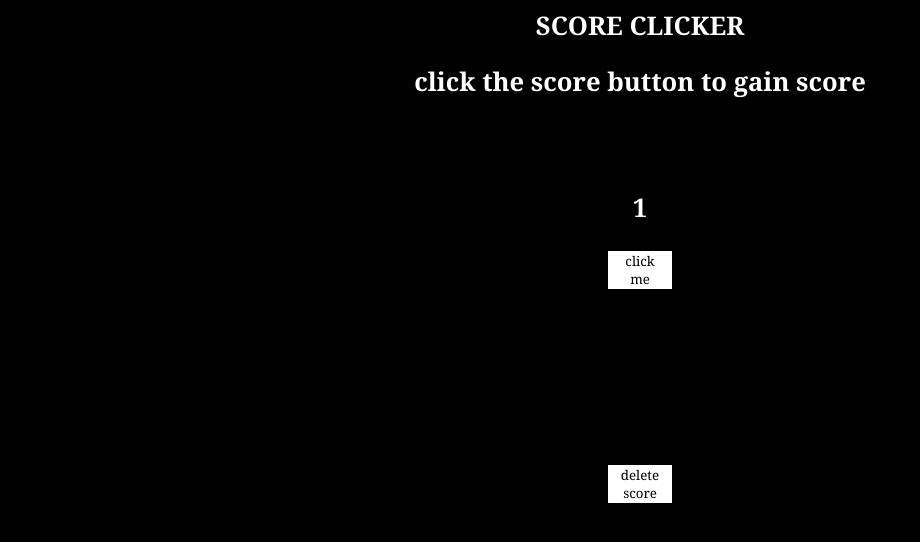
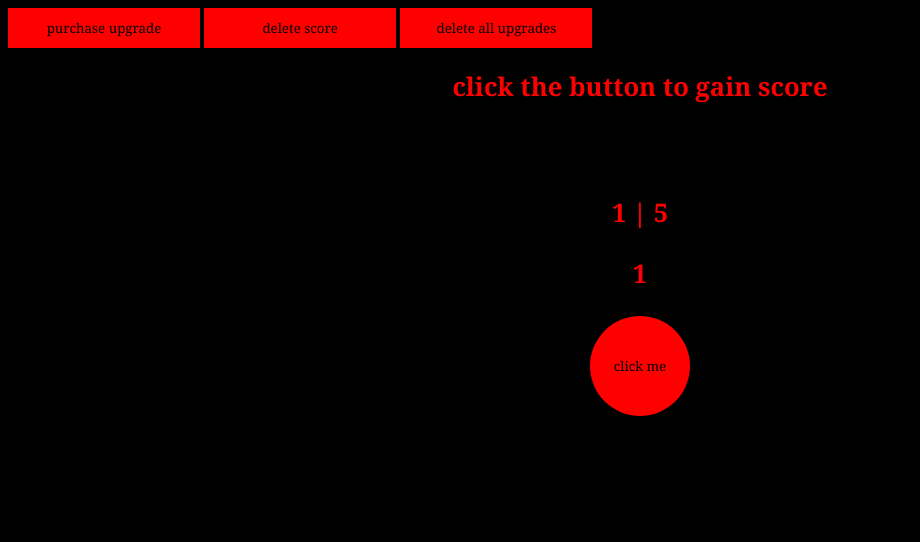
Before and after one commit to 1234jonas/clicker, a plain HTML site: page index.html in a window 1280 px wide. Both pictures are taken after a click on the button "click me". Shown: the whole page, without its empty margins (0-920 px from the left). Drawn offline with Linux system fonts and the light colour scheme.

Commit message:
Add files via upload

```diff
--- a/index.html
+++ b/index.html
@@ -4,28 +4,29 @@
 
         <link rel="stylesheet" href="styles.css">
         <script src="index.js"></script>
-        <title>SCORE CLICKER</title>
         <meta name="viewport" content="width=device-width, initial-scale=1.0, maximum-scale=1.0, user-scalable=no">
 
     </head>
 
     <body>
 
-        <h1 class="h1andh2andh3">SCORE CLICKER</h1>
-        <h2 class="h1andh2andh3">click the score button to gain score</h2><br><br>
-        <h3 id="score" class="h1andh2andh3">score: 0</h3>
+        <div>
+
+            <button id="purchaseupgrade" class="topbarbuttons">purchase upgrade</button>
+            <button id="deletescore" class="topbarbuttons">delete score</button>
+            <button id="deleteallupgrades" class="topbarbuttons">delete all upgrades</button>
+
+        </div>
+
+        <h2 class="h2andh3">click the button to gain score</h2><br><br>
+        <h3 id="perclickandcost" class="h2andh3">1 | 5</h3>
+        <h3 id="score" class="h2andh3">score: 0</h3>
 
         <div class="buttons_container">
 
-            <button id="clickme" class="buttons">click me</button>
+            <button id="clickme" class="button">click me</button>
 
         </div><br><br><br><br><br><br><br><br>
-
-        <div class="buttons_container">
-
-            <button id="deletescore" class="buttons">delete score</button>
-
-        </div>
 
     </body>
 
--- a/index.js
+++ b/index.js
@@ -31,13 +31,15 @@ function deleteCookie(name) {
 
 }
 
+let clickFactor = 1;
+let cost = 5;
 let score = parseInt(getCookie('score')) || 0;
 const scoretext = document.getElementById("score");
 scoretext.textContent = score;
 
 function clickmeClick() {
 
-    score++;
+    score = score + clickFactor;
     scoretext.textContent = score;
     setCookie('score', score);
 
@@ -52,7 +54,31 @@ function deletescoreClick() {
 
 }
 
+function upgrade() {
+
+    if(score >= cost) {
+
+        score = score - cost;
+        cost = cost * 2;
+        clickFactor = clickFactor + 1;
+        document.getElementById("perclickandcost").textContent = `${clickFactor} | ${cost}`;
+        scoretext.textContent = score;
+
+    }
+
+}
+
+function deleteAllUpgrades() {
+
+    clickFactor = 1;
+    cost = 5;
+    document.getElementById("perclickandcost").textContent = `${clickFactor} | ${cost}`;
+
+}
+
 document.getElementById("clickme").addEventListener('click', clickmeClick);
 document.getElementById("deletescore").addEventListener('click', deletescoreClick);
+document.getElementById("purchaseupgrade").addEventListener('click', upgrade);
+document.getElementById("deleteallupgrades").addEventListener('click', deleteAllUpgrades);
 
 })
--- a/styles.css
+++ b/styles.css
@@ -1,26 +1,26 @@
 body {
 
     background-color: black;
-    color: white;
+    color: red;
     font-family: Georgia, 'Times New Roman', Times, serif;
 
 }
 
 ::selection {
 
-    background-color: white;
+    background-color: red;
     color: black;
 
 }
 
 ::-moz-selection {
 
-    background-color: white;
+    background-color: red;
     color: black;
 
 }
 
-.h1andh2andh3 {
+.h2andh3 {
 
     text-align: center;
     font-size: 2vw;
@@ -34,19 +34,32 @@ body {
 
 }
 
-.buttons {
+.button {
 
-    width: 5vw;
+    width: 100px;
+    height: 100px;
     font-family: Georgia, 'Times New Roman', Times, serif;
     text-align: center;
     color: black;
     border: none;
-    background-color: white;
+    background-color: red;
+    border-radius: 70px;
 
 }
 
-.buttons:hover {
+.button:hover {
 
 
 
 }
+
+.topbarbuttons {
+
+    width: 15vw;
+    height: 40px;
+    font-family: Georgia, 'Times New Roman', Times, serif;
+    color: black;
+    border: none;
+    background-color: red;
+
+}
```
